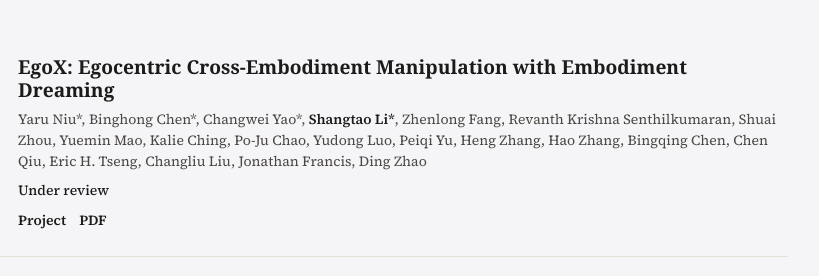
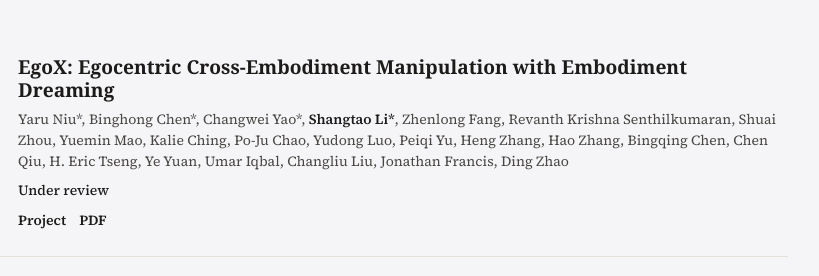
Before and after one commit to ShangtaoLi/ShangtaoLi.github.io, a plain HTML site: page index.html in a window 1280 px wide. Shown: the part 954-1230 px from the top of the page, 348-1167 px from the left. Drawn offline with Linux system fonts and the light colour scheme; a web font is replaced by a local one.

Commit message:
Update EgoX author list

```diff
--- a/index.html
+++ b/index.html
@@ -703,7 +703,9 @@
                 Peiqi Yu, Heng Zhang,
                 Hao Zhang,
                 Bingqing Chen, Chen Qiu,
-                Eric H. Tseng,
+                H. Eric Tseng,
+                Ye Yuan,
+                Umar Iqbal,
                 Changliu Liu,
                 Jonathan Francis,
                 Ding Zhao
```
